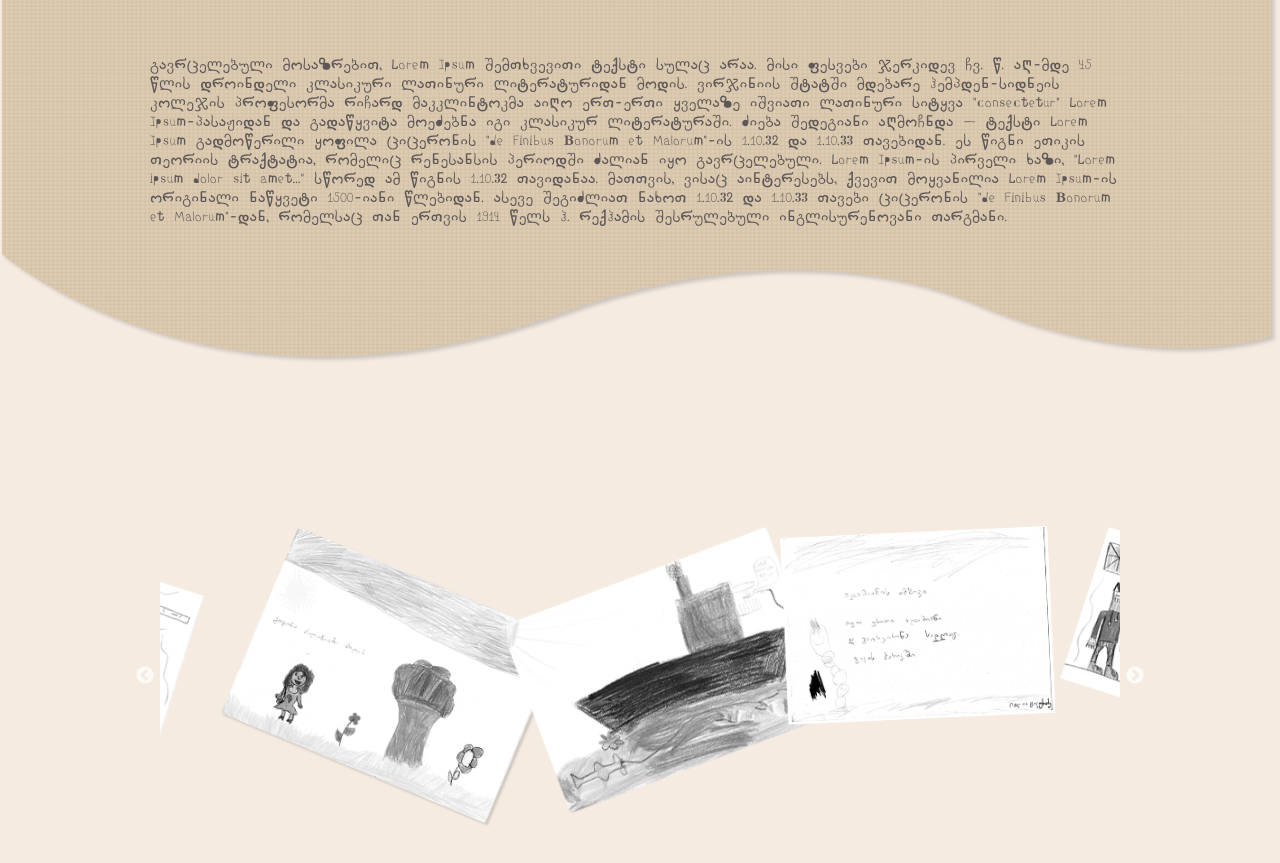
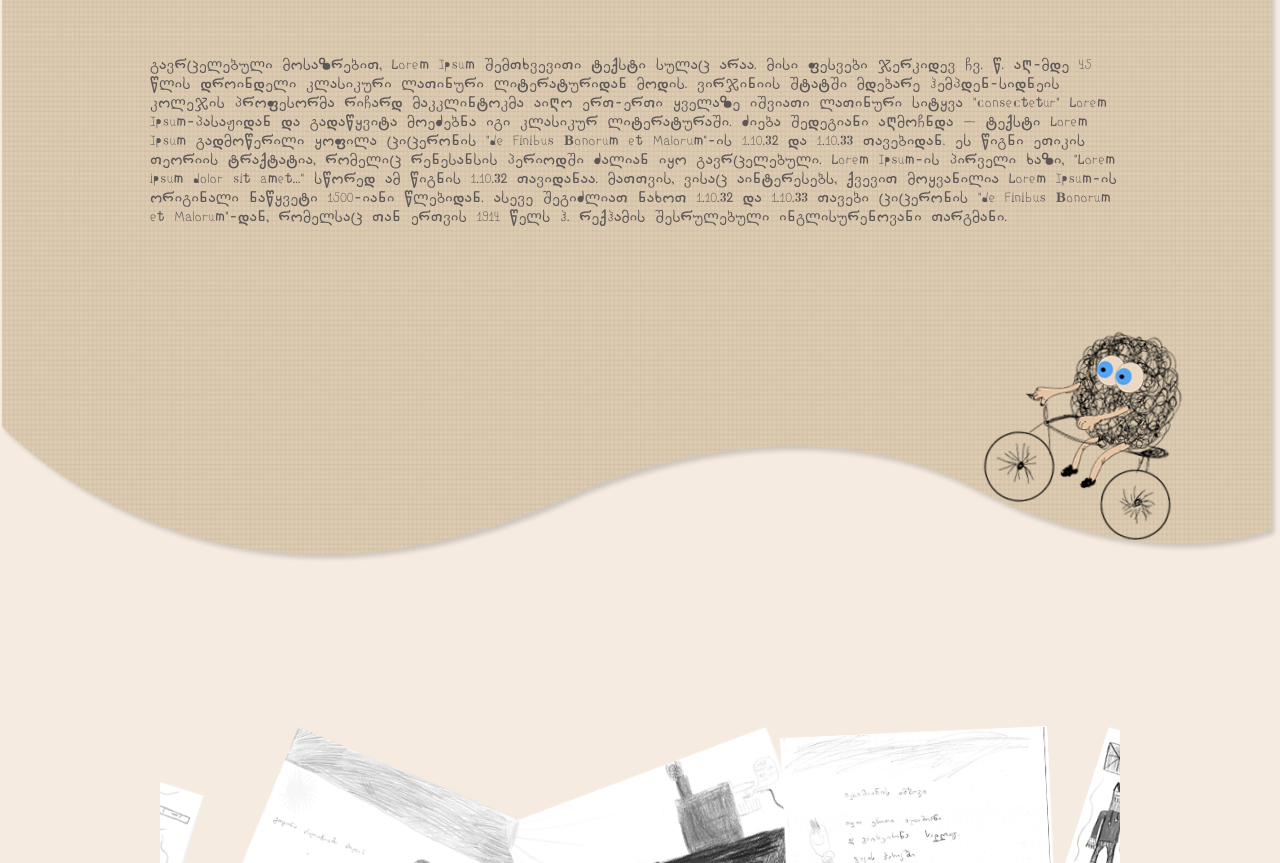
Before and after one commit to GeoLabJuniors/cignis-saxelosno-front-2019, a plain HTML site: page about.html in a window 1280 px wide. Shown: the part 435-1298 px from the top of the page. Drawn offline with nearby package versions, Linux system fonts and the light colour scheme; files whose address does not match are found by name.

Commit message:
tsriala in about page

```diff
--- a/about.html
+++ b/about.html
@@ -29,11 +29,14 @@
 
 	<!-- header, menu -->
 
-	<header class="mela-section">
+	<header class="mela-section relative">
 		<img id="menu-shape-1" src="images/menu-shape-1.png" alt="menu-shape-1">
 		<img id="menu-shape-2" src="images/menu-shape-2.png" alt="menu-shape-2">
 		<img id="menu-shape-3-sc" src="images/layer-63.png" alt="menu-shape-3">
-		<!-- <img id="tsriala-1" data-gifffer="images/tsriala-1.gif" /> -->
+		<div id="menu-shape-4">
+			<img  src="images/layer-29.png" alt="menu-shape-4">
+		</div>
+			<!-- <img id="tsriala-1" data-gifffer="images/tsriala-1.gif" /> -->
 
 		<div class="flex menu-wrapper flex-align-center">
 			<a href="index.html"><img id="logo" src="images/logo.svg" alt="წიგნის სახელოსნო"></a>
--- a/css/main.css
+++ b/css/main.css
@@ -110,8 +110,14 @@ header #menu-shape-3-sc{
 	position: absolute;
 	z-index: -3;
 	left:0;
-	height:800px;
+	height:1000px;
 	width: 100%;
+}
+header #menu-shape-4{
+	width:200px;
+	position: absolute;
+	top:760px;
+	right:100px;
 }
 
 
@@ -227,6 +233,7 @@ header #tsriala-1 {
 }
 .gallery{
 	margin:300px 160px;
+	margin-top:500px;
 	height:300px;
 }
 /* .gallery .photo-container{
```
Also changed, not shown: images/Layer-29.png (added).
